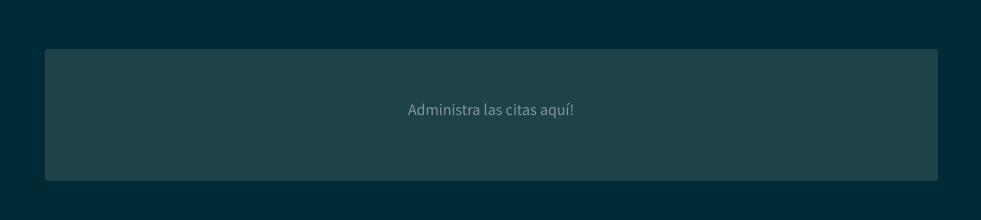
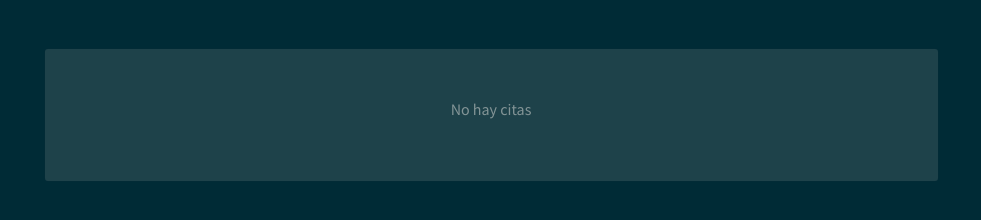
Before and after one commit to adrian1426/AdministradorPacientesVeterinaria, a React (Create React App) app: page / in a window 1280 px wide. Shown: the part 674-894 px from the top of the page, without its empty margins (149-1130 px from the left). Built offline with nearby package versions, Linux system fonts and the light colour scheme.

Commit message:
mensaje de lista de citas, personalizado

```diff
--- a/src/components/ListaCitas.js
+++ b/src/components/ListaCitas.js
@@ -2,10 +2,15 @@
 import Cita from './Cita';
 import Proptypes from 'prop-types';
 
-const ListaCitas = ({citas,eliminarCita}) =>(
-    <div className="card mt-2 py-5">
+const ListaCitas = ({citas,eliminarCita}) =>{
+
+    //obtener citas y el mensaje a mostrar
+    const mensaje = Object.keys(citas).length === 0 ? 'No hay citas' : 'Administrar citas'
+
+    return(
+        <div className="card mt-2 py-5">
             <div className="card-title text-center">
-            Administra las citas aquí!
+            {mensaje}
             </div>
 
             <div className="lista-citas">
@@ -19,8 +24,9 @@
                 ))
             }
             </div>
-    </div>
-);
+        </div>
+    )
+};
 
 ListaCitas.propTypes = {
     citas : Proptypes.array.isRequired,
```
